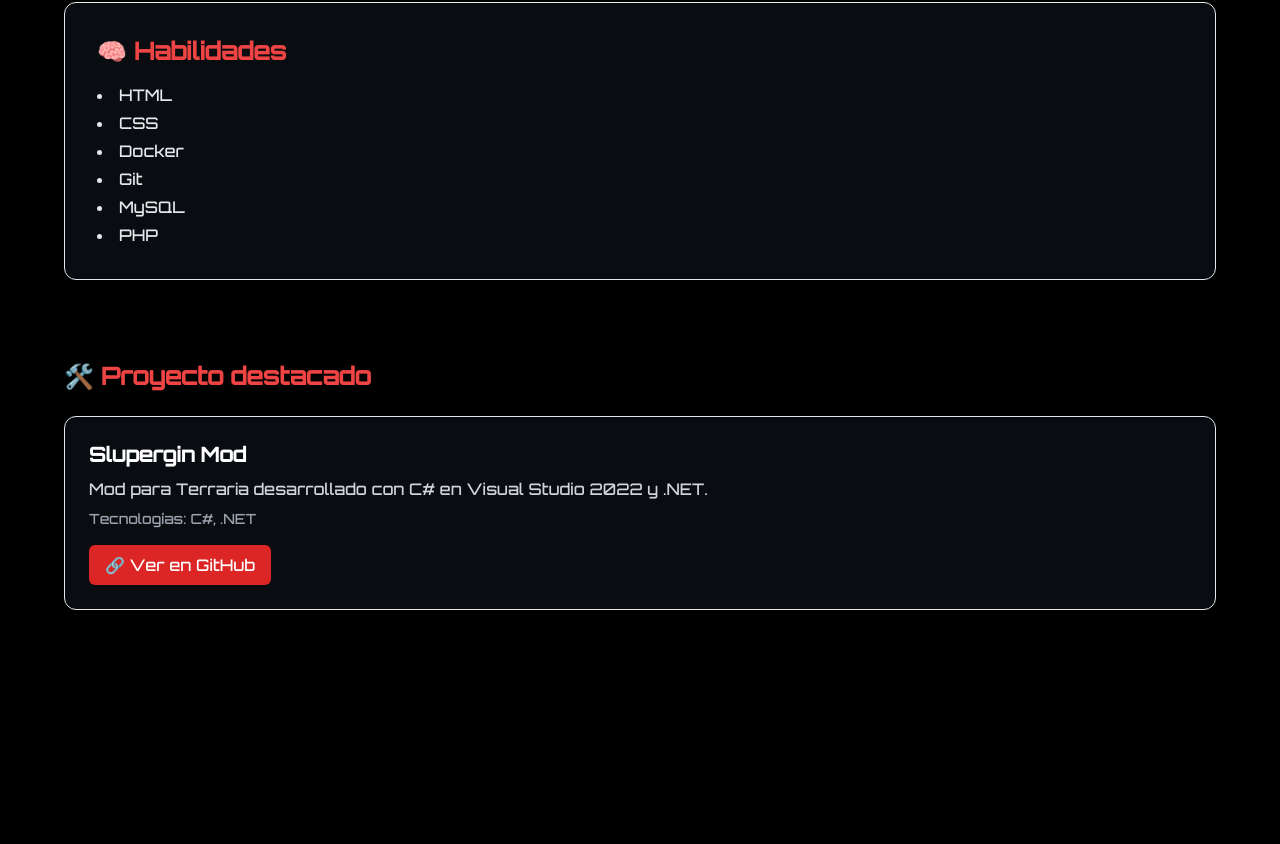
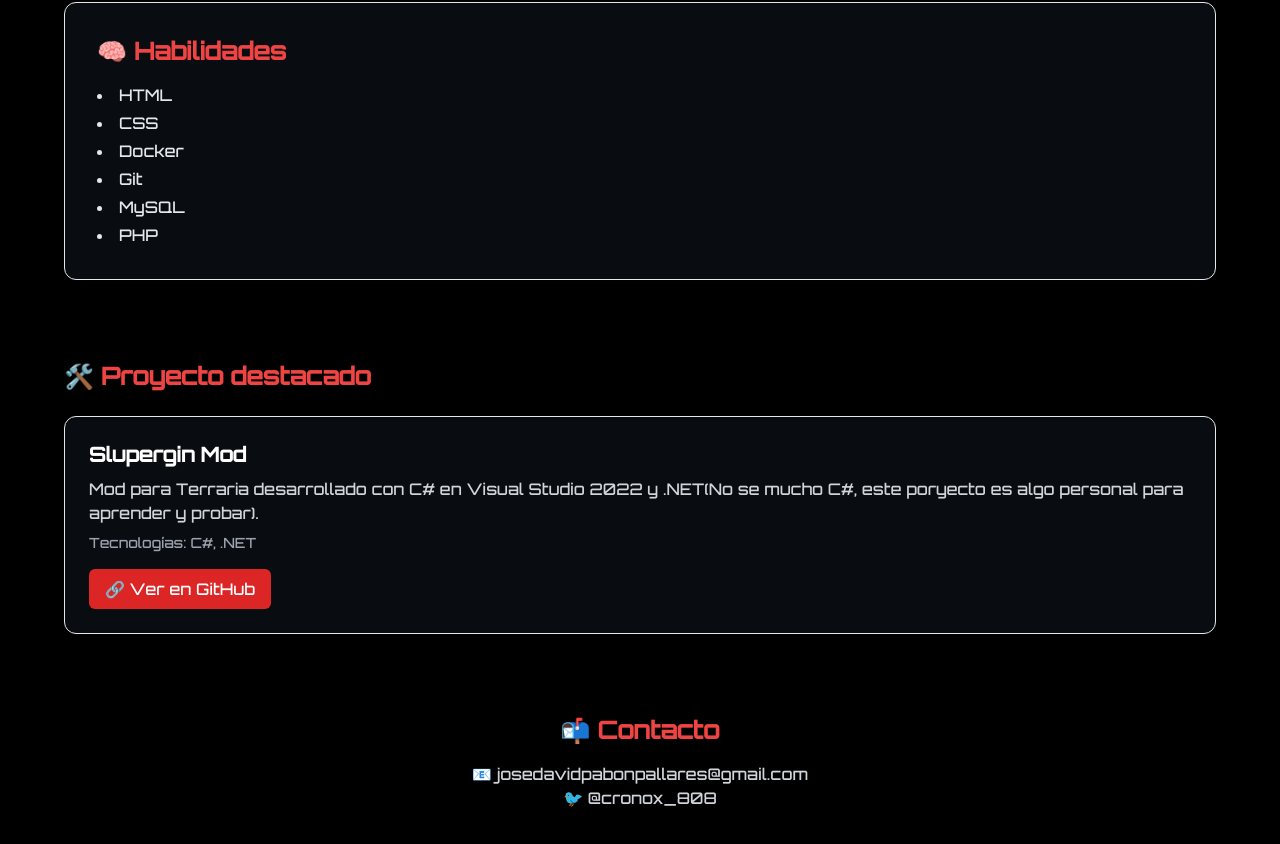
Before and after one commit to cronox808/Portafolio, a plain HTML site: page index.html in a window 1280 px wide. Shown: the part 358-1202 px from the top of the page. Before the commit the page ends 1016 px from the top, so only its background shows below. Drawn offline with nearby package versions, Linux system fonts and the light colour scheme.

Commit message:
feat: secion de contacto y correo

```diff
--- a/index.html
+++ b/index.html
@@ -51,10 +51,17 @@
         <h3 class="text-2xl text-red-500 font-bold mb-6">🛠️ Proyecto destacado</h3>
         <div class="bg-gray-800 bg-opacity-30 p-6 rounded-xl border border-cyan-500">
           <h4 class="text-xl text-cyan-400 font-semibold">Slupergin Mod</h4>
-          <p class="text-gray-300 mt-2">Mod para Terraria desarrollado con C# en Visual Studio 2022 y .NET.</p>
+          <p class="text-gray-300 mt-2">Mod para Terraria desarrollado con C# en Visual Studio 2022 y .NET(No se mucho C#, este poryecto es algo personal para aprender y probar).</p>
           <p class="mt-2 text-gray-400 text-sm">Tecnologías: C#, .NET</p>
           <a href="https://github.com/cronox808/slupergin-mod" target="_blank" class="mt-4 inline-block bg-red-600 hover:bg-red-700 text-white px-4 py-2 rounded-md">🔗 Ver en GitHub</a>
         </div>
       </section>
+
+    <section id="contacto" class="text-center">
+        <h3 class="text-2xl text-red-500 font-bold mb-4">📬 Contacto</h3>
+        <p class="text-gray-300">📧 josedavidpabonpallares@gmail.com</p>
+        <p class="text-gray-300">🐦 @cronox_808</p>
+      </section>
+    </main>
 </body>
 </html>
```
